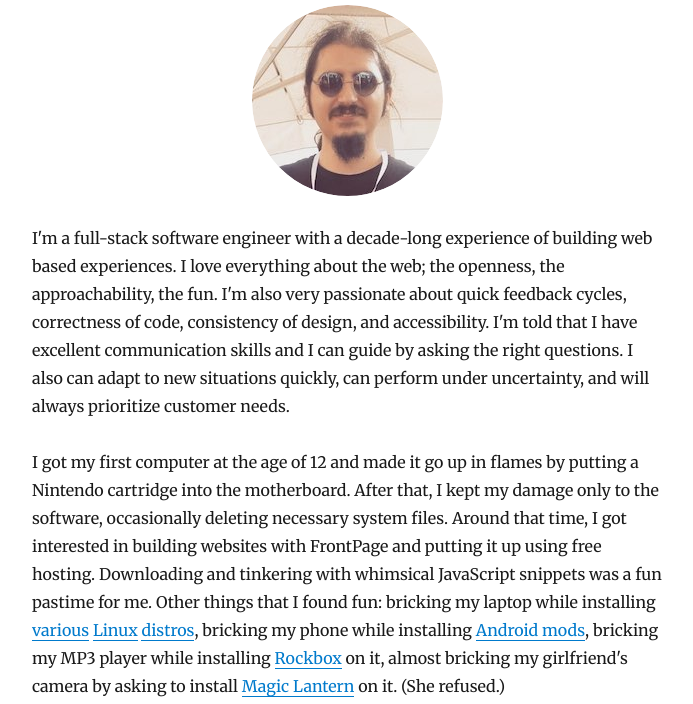
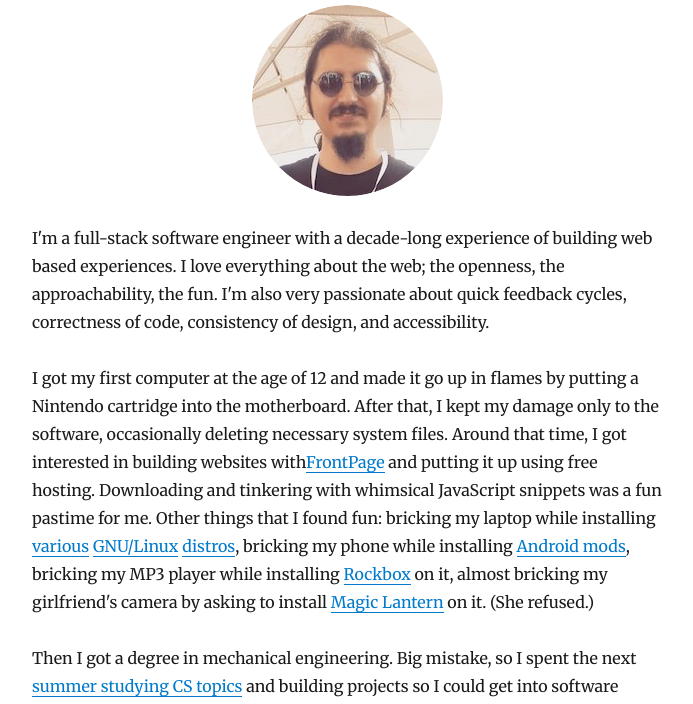
Before and after one commit to frontsideair/blog, a Gatsby site: page /about in a window 1280 px wide. Shown: the part 90-794 px from the top of the page, without its empty margins (293-986 px from the left). Built offline with nearby package versions, Linux system fonts and the light colour scheme; Gatsby itself is replaced by a stand-in of ours; some packages are replaced by stand-ins of ours.

Commit message:
Change about page

```diff
--- a/src/pages/about.js
+++ b/src/pages/about.js
@@ -32,10 +32,7 @@
         building web based experiences. I love everything about the web; the
         openness, the approachability, the fun. I'm also very passionate about
         quick feedback cycles, correctness of code, consistency of design, and
-        accessibility. I'm told that I have excellent communication skills and I
-        can guide by asking the right questions. I also can adapt to new
-        situations quickly, can perform under uncertainty, and will always
-        prioritize customer needs.
+        accessibility.
       </p>
 
       <p>
@@ -43,11 +40,14 @@
         putting a Nintendo cartridge into the motherboard. After that, I kept my
         damage only to the software, occasionally deleting necessary system
         files. Around that time, I got interested in building websites with
-        FrontPage and putting it up using free hosting. Downloading and
-        tinkering with whimsical JavaScript snippets was a fun pastime for me.
-        Other things that I found fun: bricking my laptop while installing{" "}
+        <a href="https://en.wikipedia.org/wiki/Microsoft_FrontPage">
+          FrontPage
+        </a>{" "}
+        and putting it up using free hosting. Downloading and tinkering with
+        whimsical JavaScript snippets was a fun pastime for me. Other things
+        that I found fun: bricking my laptop while installing{" "}
         <a href="https://www.debian.org">various</a>{" "}
-        <a href="https://www.gentoo.org">Linux</a>{" "}
+        <a href="https://www.gentoo.org">GNU/Linux</a>{" "}
         <a href="https://archlinux.org">distros</a>, bricking my phone while
         installing{" "}
         <a href="https://en.wikipedia.org/wiki/CyanogenMod">Android mods</a>,
@@ -76,7 +76,8 @@
 
 export const Head = () => <Seo />
 
-export const pageQuery = graphql`{
+export const pageQuery = graphql`
+  {
     site {
       siteMetadata {
         title
@@ -86,4 +87,5 @@
         }
       }
     }
-}`
+  }
+`
```
Lines whose indentation alone changed are shown as unchanged.
